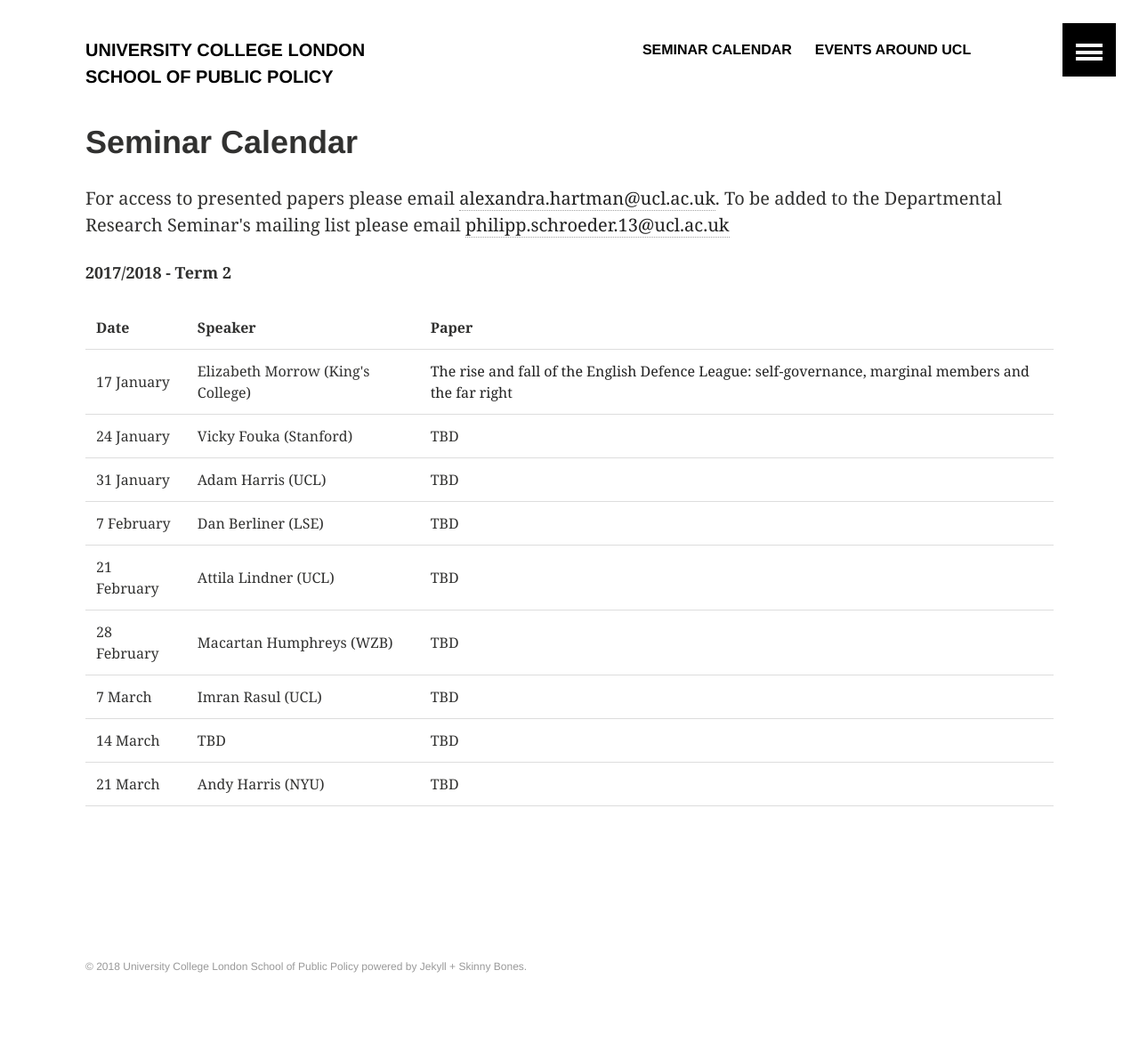
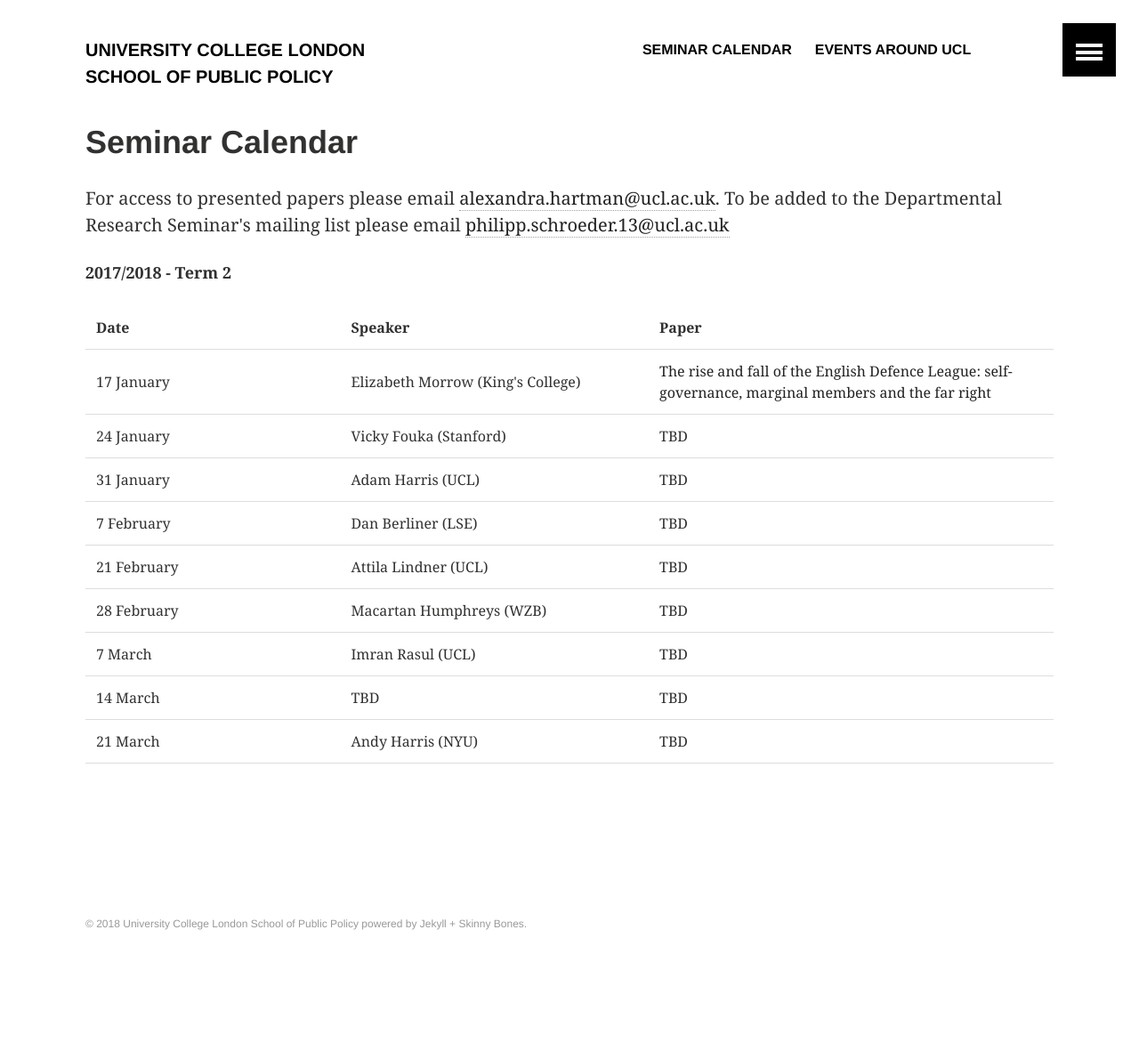
Before and after one commit to phischroeder/drs_page, a Jekyll site: the page built from calendar/index.html, in a window 1280 px wide. Shown: the whole page at 89% size. Built offline with Jekyll 4.4.1, drawn with Linux system fonts in a browser that asks for light colours; after the commit the page ends 1124 px from its top, so only the background shows below that.

Commit message:
Update index.html

```diff
--- a/calendar/index.html
+++ b/calendar/index.html
@@ -7,6 +7,9 @@ title: "Seminar Calendar"
 
 <p><b>2017/2018 - Term 2</b></p>
 <TABLE>
+  <col width="40">
+  <col width="40">
+  <col width="150">
    <TR>
      <TD><b>Date</b></TD>
      <TD><b>Speaker</b></TD>
```
